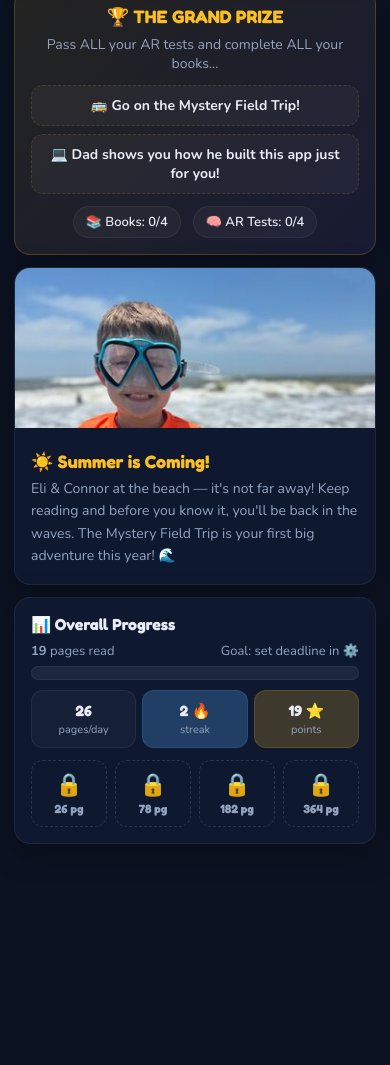
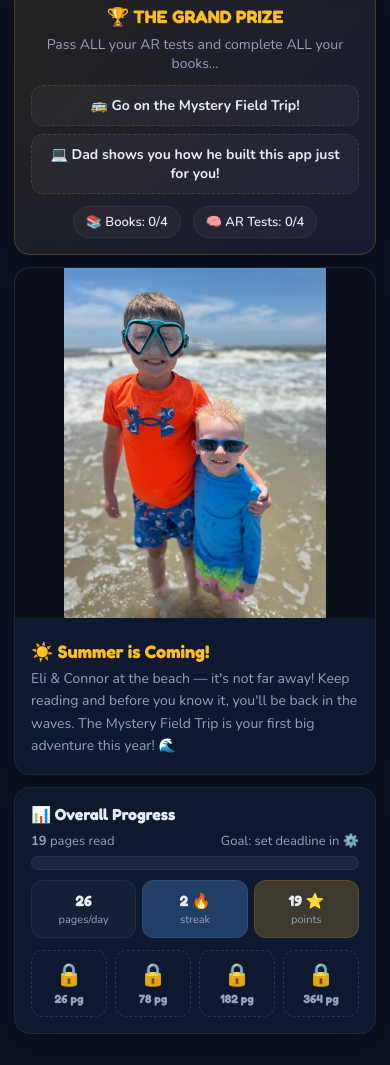
Before and after one commit to garrettmadysta-sys/mystery-field-trip-tracker, a plain HTML site: page index.html in a window 390 px wide. Shown: the part 1005-2070 px from the top of the page. Before the commit the page ends 1941 px from the top, so only its background shows below. Drawn offline with nearby package versions, Linux system fonts and the light colour scheme.

Commit message:
STYLES CHANGE PHOTO CONNOR 02_15_2026_12_23_PM
STYLES CHANGE PHOTO CONNOR 02_15_2026_12_23_PM

```diff
--- a/styles.css
+++ b/styles.css
@@ -99,7 +99,7 @@ h3{font-family:var(--font-display);font-size:14px;font-weight:600;margin-bottom:
 
 /* SUMMER CARD */
 .summer-card{overflow:hidden;padding:0}
-.summer-photo{width:100%;height:200px;object-fit:cover;object-position:center top}
+.summer-photo{width:100%;height:auto;max-height:400px;object-fit:contain;background:#0a0f1a;border-radius:var(--radius) var(--radius) 0 0}
 .summer-text{padding:16px}
 .summer-title{font-family:var(--font-display);font-size:18px;font-weight:700;color:var(--gold);margin-bottom:6px}
 .summer-sub{font-size:14px;color:var(--text2);line-height:1.6}
@@ -230,5 +230,5 @@ textarea{resize:vertical;min-height:80px}
   .inline-form .btn{width:100%}
   .hero-photo{width:64px;height:64px}
   .hero-name{font-size:18px}
-  .summer-photo{height:160px}
+  .summer-photo{max-height:350px}
 }
```
